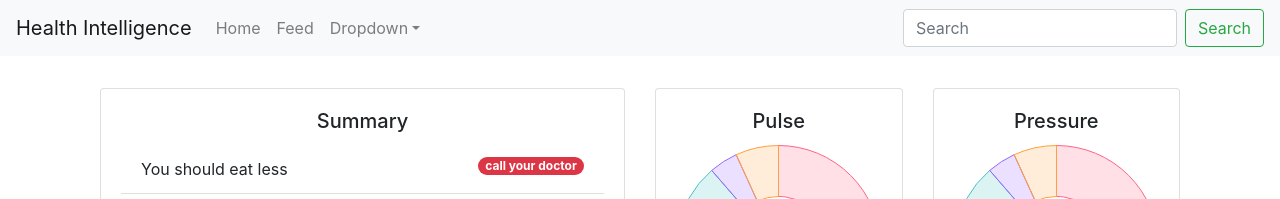
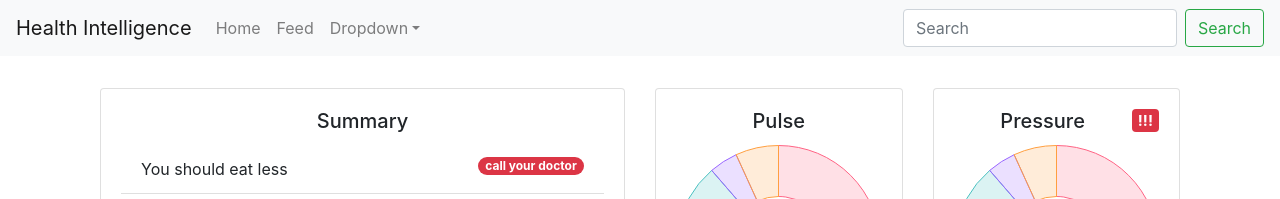
Before and after one commit to eduardvercaemer/itesm-hackathon-health-intelligence, a Next.js app: page / in a window 1280 px wide. Shown: the top 199 px of the page. Built offline with nearby package versions, Linux system fonts and the light colour scheme.

Commit message:
add: badge to charts

```diff
--- a/components/main-dashboard.js
+++ b/components/main-dashboard.js
@@ -34,12 +34,19 @@ const DummyChart = () => (
   />
 );
 
-// center title text
-const DummyCard = ({ title, children, bigger }) => (
+// center title text, right aligned badge
+const DummyCard = ({ title, children, bigger, badge }) => (
   <Col sm={12} md={bigger ? 6 : 4} lg={bigger ? 6 : 3} className="mt-3">
     <Card className="h-100">
       <Card.Body>
-        <Card.Title className="text-center">{title}</Card.Title>
+        <Card.Title className="text-center">
+          {title}
+          {badge && (
+            <Badge variant="danger" className="float-right">
+              {badge}
+            </Badge>
+          )}
+        </Card.Title>
         {children}
       </Card.Body>
     </Card>
@@ -68,8 +75,12 @@ export default function MainDashboard() {
           <Summary />
         </DummyCard>
 
-        {["Pulse", "Pressure", "Sugar"].map((name) => (
-          <DummyCard key={name} title={name}>
+        {[
+          { name: "Pulse" },
+          { name: "Pressure", badge: "!!!" },
+          { name: "Sugar" },
+        ].map(({ name, badge }) => (
+          <DummyCard key={name} title={name} badge={badge}>
             <DummyChart />
           </DummyCard>
         ))}
```
